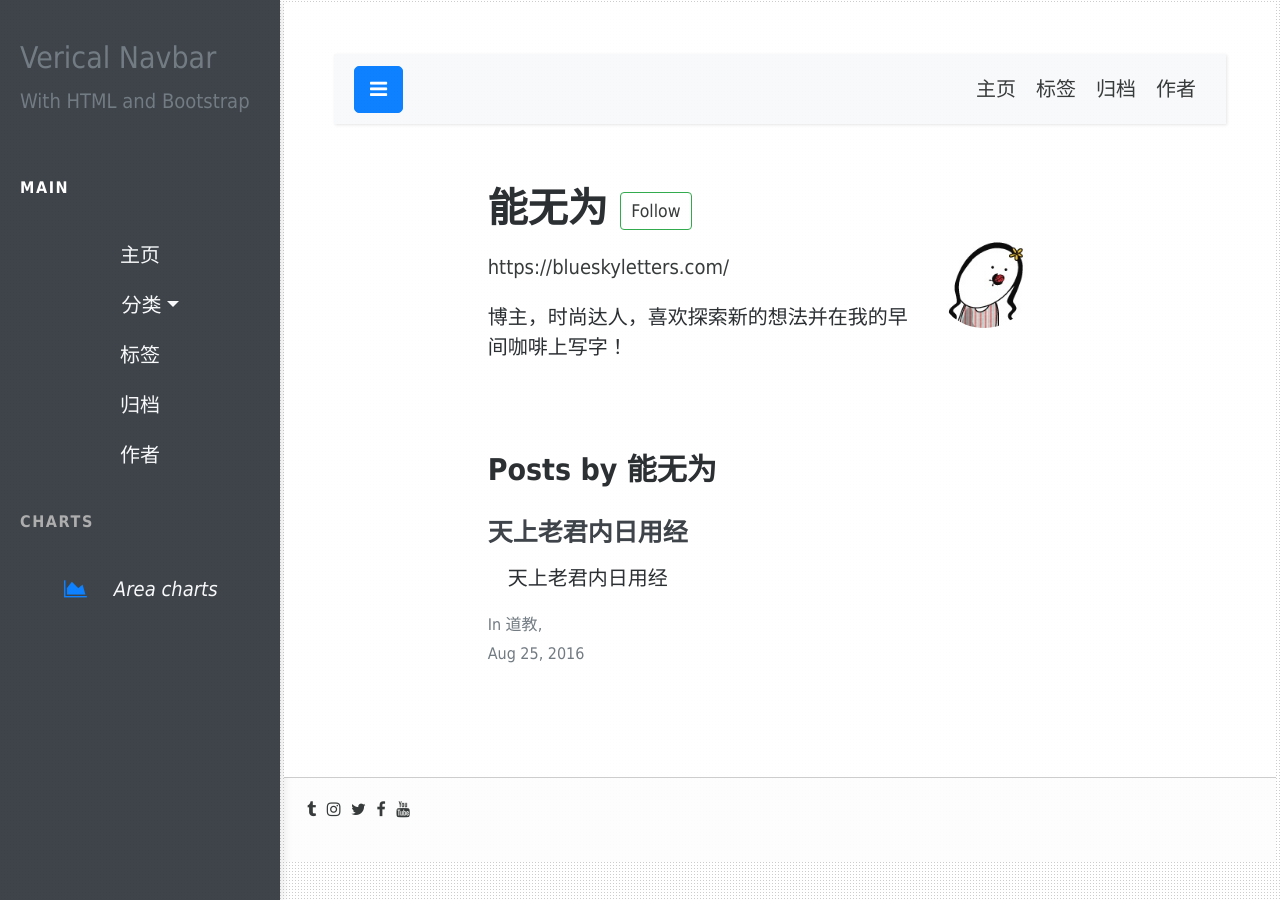
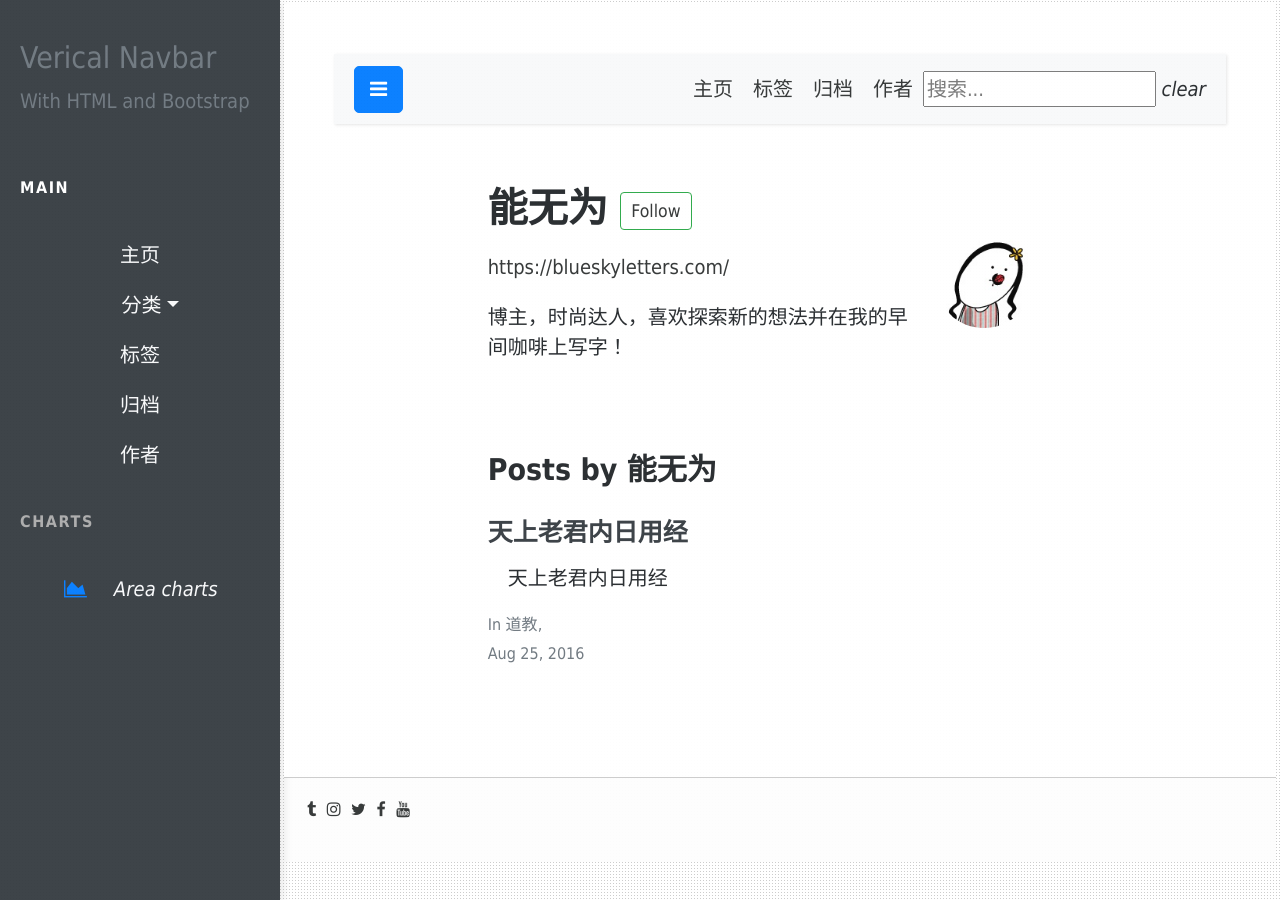
Before and after one commit to nengwuzhi/nengwuzhi.github.ioce, a Jekyll site: the page built from pages/author-author2.html, in a window 1280 px wide. Built offline with Jekyll 4.4.1, drawn with Linux system fonts in a browser that asks for light colours; nearby versions of some CDN libraries.

Commit message:
Update top_nav.html

```diff
--- a/_includes/top_nav.html
+++ b/_includes/top_nav.html
@@ -6,7 +6,6 @@
               <i class="fa fa-bars"></i>
               <span class="sr-only">Toggle Menu</span>
             </button>
-
                         <ul class="nav navbar-nav ml-auto">
                                  <li class="nav-item active">
                                 <a class="nav-link" href="/">主页</a>
@@ -15,5 +14,11 @@
                   <li class="nav-item"><a class="nav-link" href="{{item.url}}"  title="{{item.description}}">{{item.title}}</a></li>
                     {% endfor %}
                         </ul>
+          <div class="search">
+	 <i class="search-start"></i>
+    <input type="text" class="search-input" placeholder="搜索..." />
+   <i class="material-icons search-icon search-clear">clear</i>
+	<div class="search-results"></div>
+</div>
 
             </nav>
```
